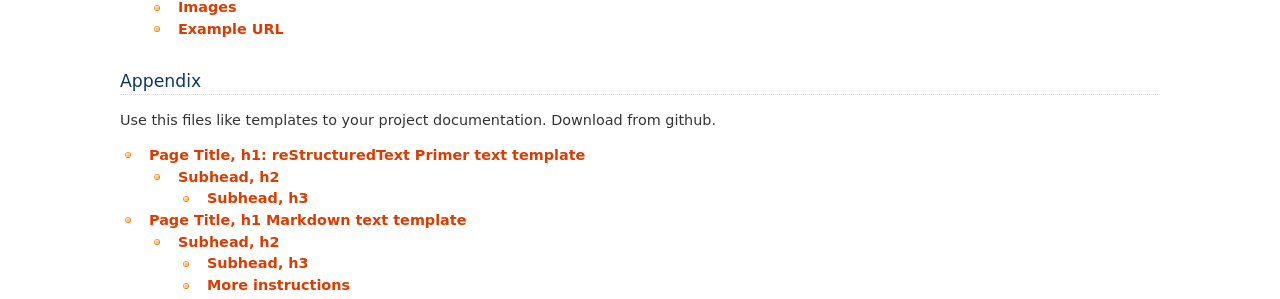
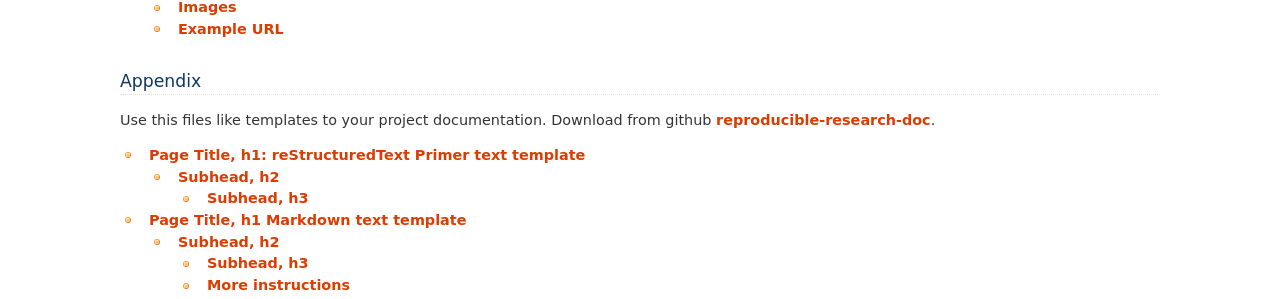
Before and after one commit to parrondo/reproducible-research-doc, a Sphinx documentation site: the page built from docs/index.rst, in a window 1280 px wide. Shown: the part 1588-1887 px from the top of the page. Built offline with Sphinx 7.4.7, drawn with Linux system fonts in a browser that asks for light colours.

Commit message:
index.rst modification

```diff
--- a/docs/index.rst
+++ b/docs/index.rst
@@ -11,7 +11,7 @@
 .. include:: intro.rst
 
 Welcome to Reproducible Research documentation!
-=======================================
+===============================================
 
 .. toctree::
    :maxdepth: 3
@@ -31,7 +31,7 @@ Appendix
 ========
 
 Use this files like templates to your project documentation.
-Download from github.
+Download from github `reproducible-research-doc`_.
 
 .. toctree::
 
@@ -44,3 +44,5 @@ Indices and tables
 * :ref:`genindex`
 * :ref:`modindex`
 * :ref:`search`
+
+.. _`reproducible-research-doc`: https://github.com/parrondo/reproducible-research-doc
```
Also changed, not shown: 15 other files.
